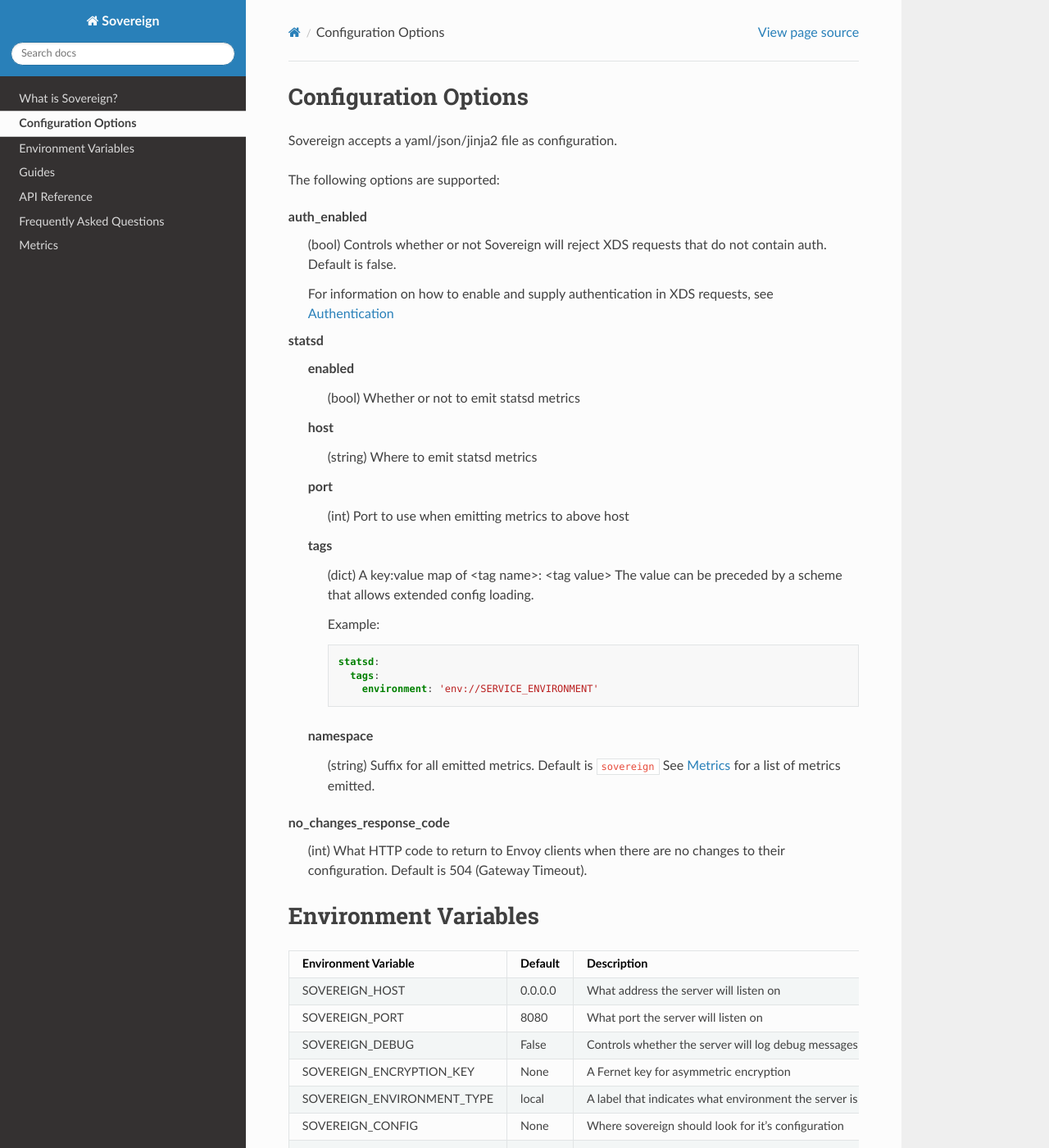
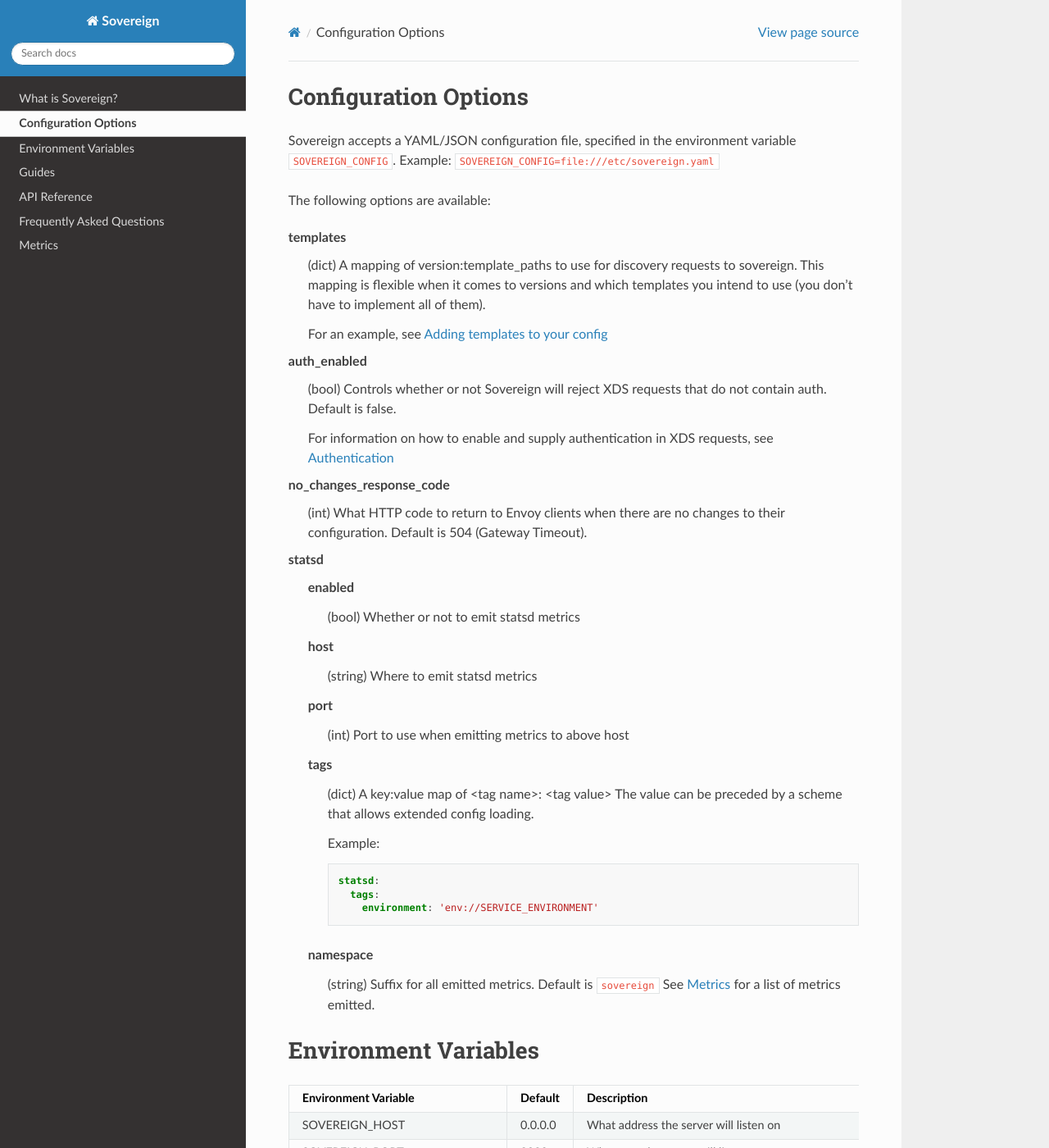
Before and after one commit to cetanu/sovereign, a Sphinx documentation site: the page built from docs/config.rst, in a window 1280 px wide and 1400 px high. Shown: the whole window at 82% size. Built offline with Sphinx 7.4.7 and the Read the Docs theme 2.0.0, drawn with Linux system fonts in a browser that asks for light colours.

Commit message:
Fixed metrics page and updated initial "config" page

```diff
--- a/docs/config.rst
+++ b/docs/config.rst
@@ -1,15 +1,26 @@
 Configuration Options
 ---------------------
 
-Sovereign accepts a yaml/json/jinja2 file as configuration.
+Sovereign accepts a YAML/JSON configuration file, specified in the environment variable ``SOVEREIGN_CONFIG``.
+Example: ``SOVEREIGN_CONFIG=file:///etc/sovereign.yaml``
 
-The following options are supported:
+The following options are available:
+
+templates
+  (dict) A mapping of version:template_paths to use for discovery requests to sovereign.
+  This mapping is flexible when it comes to versions and which templates you intend to use (you don't have to implement
+  all of them).
+
+  For an example, see :ref:`adding_templates`
 
 auth_enabled
   (bool) Controls whether or not Sovereign will reject XDS requests that do not contain auth. Default is false.
 
   For information on how to enable and supply authentication in XDS requests, see :ref:`Authentication`
 
+no_changes_response_code
+  (int) What HTTP code to return to Envoy clients when there are no changes to their configuration.
+  Default is 504 (Gateway Timeout).
 
 statsd
   enabled
--- a/docs/guides/tutorial.rst
+++ b/docs/guides/tutorial.rst
@@ -182,6 +182,12 @@
 
    Lines 10:19 contain the output from the ``eds.locality_lb_endpoints`` utility
 
+
+.. _adding_templates:
+
+Adding templates to your config
+-------------------------------
+
 Once you've defined a template for every discovery type that you intend to use, you
 can add them to the Sovereign config file, like so:
 
--- a/docs/metrics.rst
+++ b/docs/metrics.rst
@@ -8,7 +8,7 @@
   :widths: 1, 1, 2
 
     * sovereign.discovery.render_ms,Counter,Time taken to render a given XDS template
-    * sovereign.discovery.total_ms,Counter,Time taken to gather context, render template, and serialize the config
+    * sovereign.discovery.total_ms,Counter,Time taken to gather context + render template + serialize config
     * sovereign.discovery.version_hash_ms,Counter,Time taken to calculate and add the version to config
     * sovereign.dns.resolve_ms,Counter,Time taken to resolve an address
     * sovereign.sources.load_ms,Counter,Time taken to load all sources
```
Also changed, not shown: other parts of docs/config.rst (+0 -6 lines).
